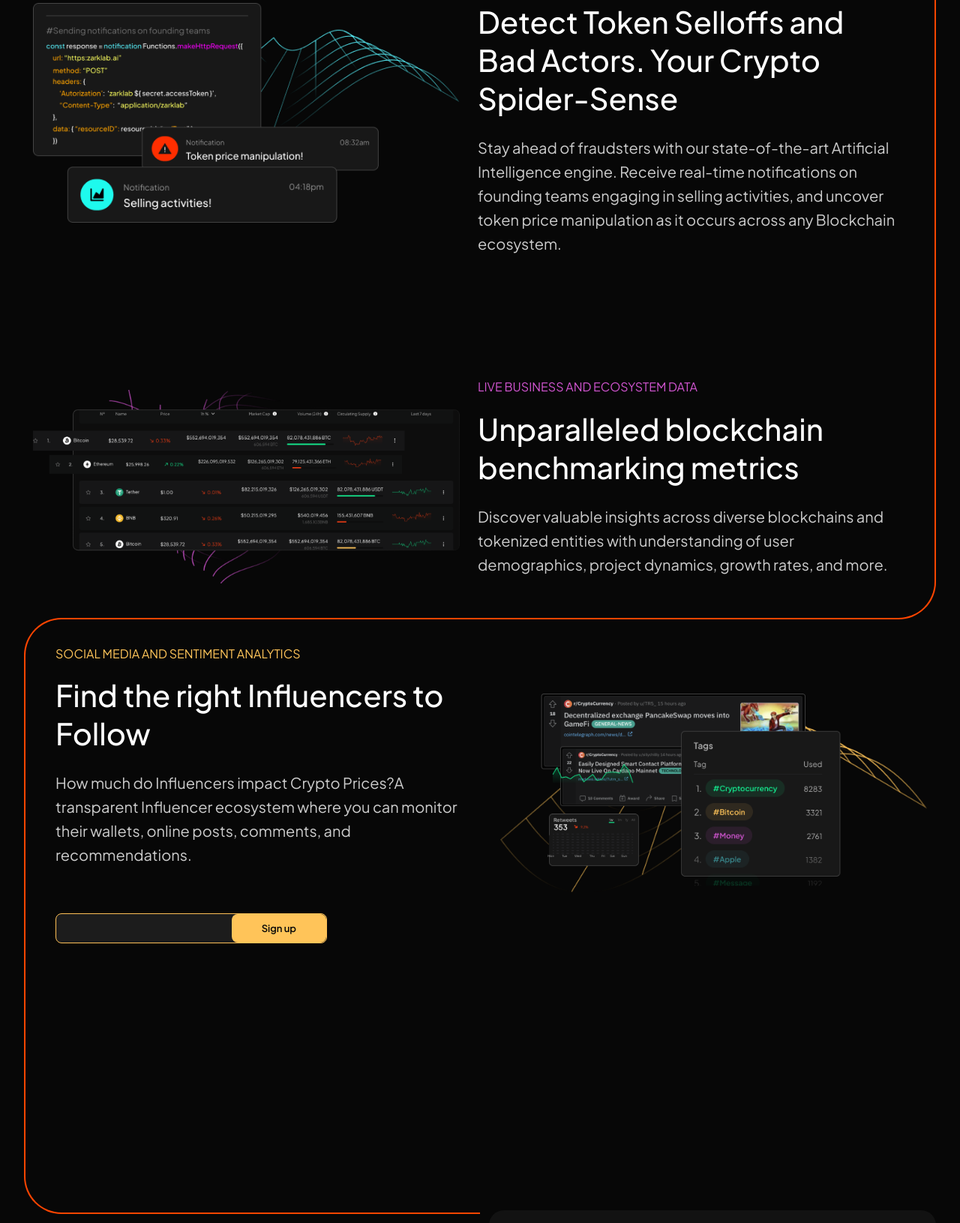
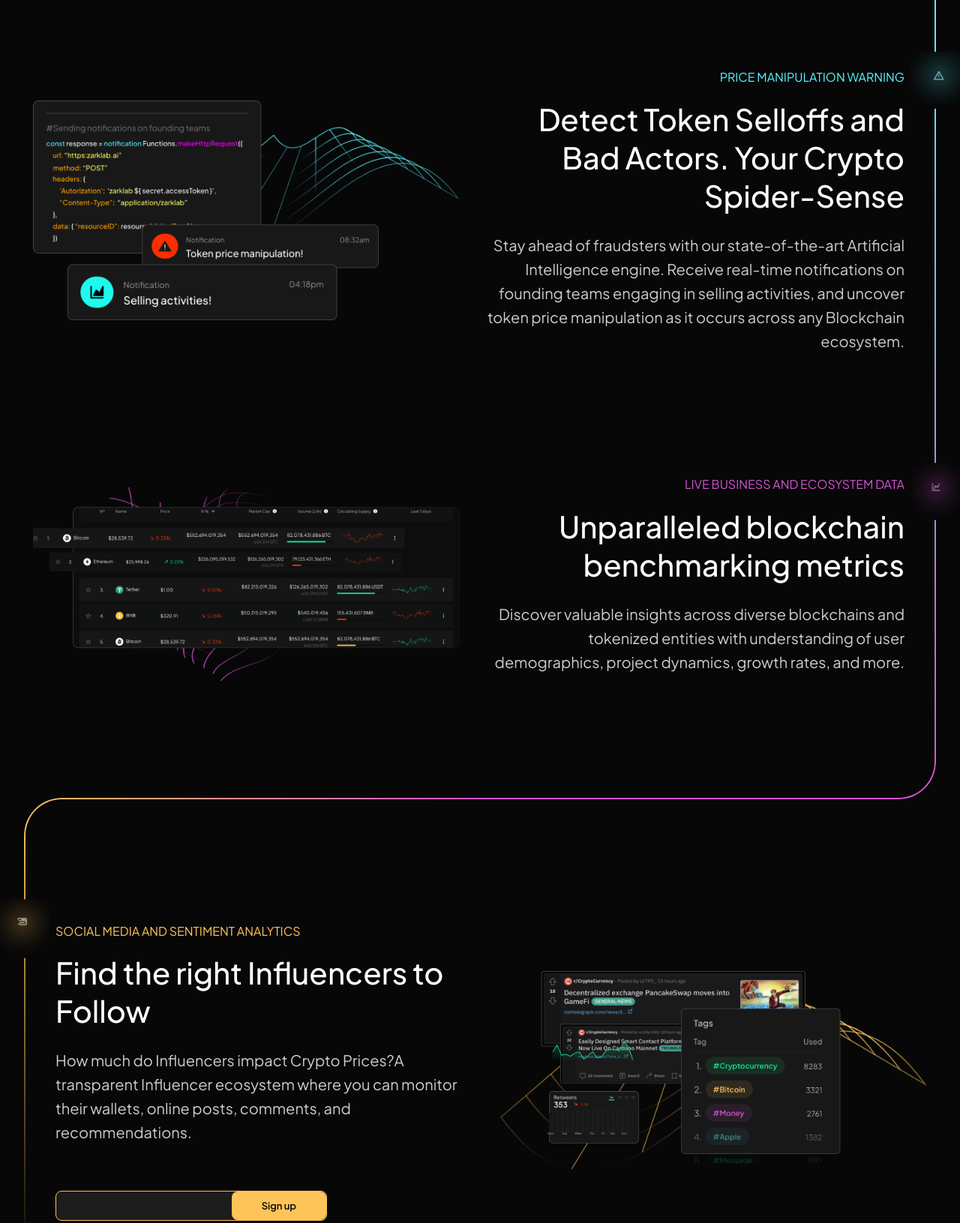
Before and after one commit to MamtazDev/zarklab-frontend, a plain HTML site: page index.html in a window 1280 px wide. Shown: the part 1571-3202 px from the top of the page at 75% size. Drawn offline with nearby package versions, Linux system fonts and the light colour scheme; files whose address does not match are found by name.

Commit message:
timeline design complete

```diff
--- a/index.html
+++ b/index.html
@@ -103,10 +103,10 @@
                                 <img class="img-fluid" src="./assets/image/price-manipulation.png" alt="">
                             </div>
                             <div class="col-12 col-lg-6">
-                                <h6 class="title">price manipulation WARNING</h6>
-                                <h1 class="content">Detect Token Selloffs and Bad Actors.
+                                <h6 class="title text-end">price manipulation WARNING</h6>
+                                <h1 class="content text-end">Detect Token Selloffs and Bad Actors.
                                     Your Crypto Spider-Sense</h1>
-                                <p class="paragraph">Stay ahead of fraudsters with our state-of-the-art Artificial Intelligence
+                                <p class="paragraph text-end">Stay ahead of fraudsters with our state-of-the-art Artificial Intelligence
                                     engine. Receive real-time notifications on founding teams engaging in selling activities, and
                                     uncover token price manipulation as it occurs across any Blockchain ecosystem.</p>
                             </div>
@@ -122,9 +122,9 @@
                                 <img class="img-fluid" src="./assets/image/live-business.png" alt="">
                             </div>
                             <div class="col-12 col-lg-6">
-                                <h6 class="title">LIVE BUSINESS AND ECOSYSTEM DATA </h6>
-                                <h1 class="content">Unparalleled blockchain benchmarking metrics</h1>
-                                <p class="paragraph">Discover valuable insights across diverse blockchains and tokenized entities
+                                <h6 class="title text-end">LIVE BUSINESS AND ECOSYSTEM DATA </h6>
+                                <h1 class="content text-end">Unparalleled blockchain benchmarking metrics</h1>
+                                <p class="paragraph text-end">Discover valuable insights across diverse blockchains and tokenized entities
                                     with understanding of user demographics, project dynamics, growth rates, and more.
                                 </p>
                             </div>
--- a/style.css
+++ b/style.css
@@ -170,6 +170,8 @@ body {
 
 .pricing {
   margin-bottom: 133px;
+  position: relative;
+  margin-top: 130px;
 }
 
 .pricing .title {
@@ -190,6 +192,8 @@ body {
 
 .socialmedia {
   margin-bottom: 326px;
+  margin-top: 130px;
+  position: relative;
 }
 
 .socialmedia .title {
@@ -364,16 +368,80 @@ footer a {
   position: relative;
 }
 
-.timeline_card::before {
+/* .timeline_card::before {
   content: "";
   position: absolute;
+  top: 0;
+  left: 50;
+  bottom: 0;
   width: 50%;
-  border: solid orangered;
+  border-radius: 100px;
+  border: 5px solid transparent;
+  background: linear-gradient(45deg,purple,orange) border-box;
+  -webkit-mask:
+    linear-gradient(#fff 0 0) padding-box,
+    linear-gradient(#fff 0 0);
+  -webkit-mask-composite: destination-out;
+  mask-composite: exclude;
+} */
+
+
+.timeline_card:first-child:before {
+  content: "";
+  position: absolute;
+  top: 0;
+  left: 50;
+  bottom: 0;
+  width: 50%;
+  /* border-radius: 100px;  */
+  border: 5px solid transparent;
+  background: linear-gradient(323deg, #59F5FF, #14F092) border-box;
+  -webkit-mask:
+    linear-gradient(#fff 0 0) padding-box,
+    linear-gradient(#fff 0 0);
+  -webkit-mask-composite: destination-out;
+  mask-composite: exclude;
 }
+
+.timeline_card:nth-child(2)::before {
+  content: "";
+  position: absolute;
+  top: 0;
+  left: 50;
+  bottom: 0;
+  width: 50%;
+  /* border-radius: 100px;  */
+  border: 5px solid transparent;
+  background: linear-gradient(358deg, #D255D1, #59F5FF) border-box;
+  -webkit-mask:
+    linear-gradient(#fff 0 0) padding-box,
+    linear-gradient(#fff 0 0);
+  -webkit-mask-composite: destination-out;
+  mask-composite: exclude;
+}
+
+.timeline_card:last-child::before {
+  content: "";
+  position: absolute;
+  top: 0;
+  left: 50;
+  bottom: 0;
+  width: 50%;
+  /* border-radius: 100px;  */
+  border: 5px solid transparent;
+  background: linear-gradient(45deg,black, #FFC459, #D255D1 ) border-box;
+  -webkit-mask:
+    linear-gradient(#fff 0 0) padding-box,
+    linear-gradient(#fff 0 0);
+  -webkit-mask-composite: destination-out;
+  mask-composite: exclude;
+}
+
 
 .timeline_card:nth-child(odd) {
   padding: 30px 0 30px 30px;
 }
+
 .timeline_card:nth-child(even) {
   padding: 30px 30px 30px 0;
 }
@@ -409,30 +477,73 @@ footer a {
   border-bottom-left-radius: 0;
 }
 
-.section-timeline{
+
+.timeline_card:last-child:before {
+  left: 0px;
+  top: -4.5px;
+  bottom: 275px;
+  border-width: 2px 0px 0px 2px;
+  border-radius: 50px 0px 0px 0px;
+}
+
+.section-timeline {
   position: relative;
 }
 
-.section-timeline::before{
+.section-timeline::before {
   content: '';
   position: absolute;
   height: 10px;
   width: 10px;
   border-radius: 50%;
-  background-color:  #14F092;
-  top:-14px;
-  transform: translateX(-25%);
+  background-color: #14F092;
+  top: -14px;
+  transform: translateX(-37%);
 }
 
-.crypto{
+.crypto {
   position: relative;
 }
 
-.crypto::before{
+.crypto::before {
   content: url('./assets/icon/crypoto.png');
   position: absolute;
   border-radius: 50%;
-  top:0px;
+  top: 0px;
+  transform: translateX(-95%);
+  background: #070707;
+}
+
+.pricing::before {
+  content: url(./assets/icon/price_1.png);
+  position: absolute;
+  border-radius: 50%;
+  top: -21px;
+  transform: translateX(-95%);
+  background: #070707;
+  right: -128px;
+}
+
+.business {
+  position: relative;
+  margin-bottom: 110px;
+}
+
+.business::before {
+  content: url(./assets/icon/b_1.png);
+  position: absolute;
+  border-radius: 50%;
+  top: 13px;
+  transform: translateX(-95%);
+  background: #070707;
+  right: -134px;
+}
+
+.socialmedia::before {
+  content: url('./assets/icon/social_media_1.png');
+  position: absolute;
+  border-radius: 50%;
+  top: -30px;
   transform: translateX(-95%);
   background: #070707;
 }
```
Also changed, not shown: assets/icon/G3.png (added), assets/icon/b_1.png (added), assets/icon/price.png (added), assets/icon/price_1.png (added), assets/icon/social_media.png (added), assets/icon/social_media_1.png (added).
